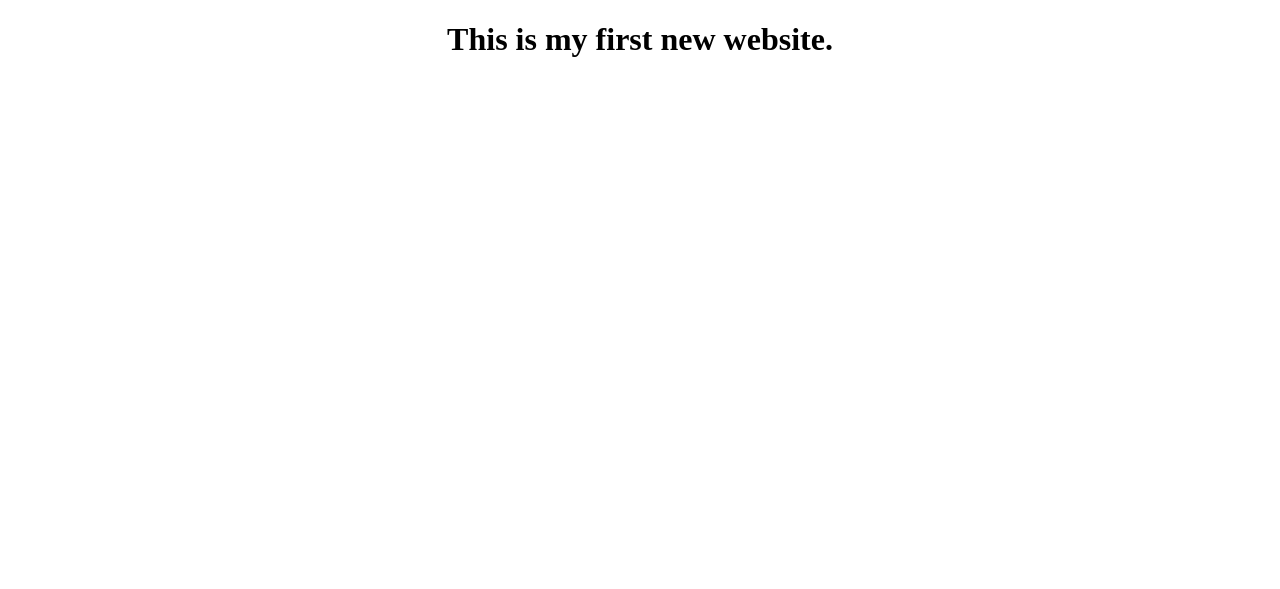
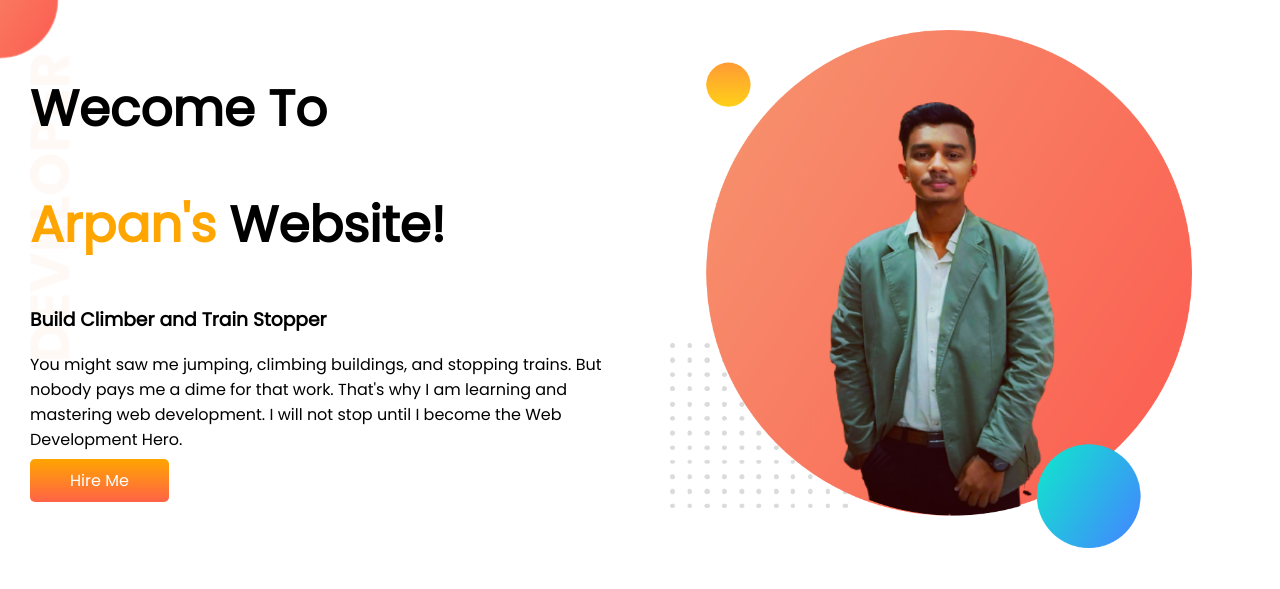
Before and after one commit to Arpan75/portfolio-repository, a plain HTML site: page index.html in a window 1280 px wide. Drawn offline with Linux system fonts and the light colour scheme.

Commit message:
info added

```diff
--- a/index.html
+++ b/index.html
@@ -1,13 +1,35 @@
 <!DOCTYPE html>
 <html lang="en">
+
 <head>
     <meta charset="UTF-8">
     <meta http-equiv="X-UA-Compatible" content="IE=edge">
     <meta name="viewport" content="width=device-width, initial-scale=1.0">
     <title>My Portfolio</title>
+    <link rel="preconnect" href="https://fonts.googleapis.com">
+    <link rel="preconnect" href="https://fonts.gstatic.com" crossorigin>
+    <link href="https://fonts.googleapis.com/css2?family=Poppins&display=swap" rel="stylesheet">
     <link rel="stylesheet" href="style.css">
 </head>
+
 <body>
-    <h1>This is my first new website.</h1>
+    <section class="top-banner">
+        <div class="half-width">
+            <h1>Wecome To</h1>
+            <h1><span class="orange-color">Arpan's</span> Website!</h1>
+            <h3>Build Climber and Train Stopper</h3>
+            <p>You might saw me jumping, climbing buildings, and stopping trains. But nobody pays me a dime for that
+                work.
+                That's why I am learning and mastering web development. I will not stop until I become the Web
+                Development
+                Hero.</p>
+            <a class="link-button" target="blank" href="https://www.linkedin.com/in/arpan-raj-a350631a8/">Hire Me</a>
+        </div>
+        <div class="half-width">
+            <img src="images/arpan-pic.png.png" alt="">
+        </div>
+    </section>
+
 </body>
+
 </html>
--- a/style.css
+++ b/style.css
@@ -1,5 +1,33 @@
+body{
+    font-family: 'Poppins', sans-serif;
+    margin: 0;
+}
 h1{
-    text-align: center;
-    color: black;
-    font-family: 'Times New Roman', Times, serif;
+    font-size: 50px;
 }
+.orange-color{
+    color: orange;
+}
+section{
+    display: flex;
+}
+.half-width{
+    width: 50%;
+    padding: 30px;
+}
+.half-width img{
+    width: 90%;
+}
+.link-button{
+    text-decoration: none;
+    background-image: linear-gradient(orange,tomato);
+    color: white;
+    font-weight: 400;
+    padding: 10px 40px;
+    border-radius: 5px;
+}
+.top-banner{
+    background-image: url(images/top-banner.png);
+    background-repeat: no-repeat;
+
+}
```
Also changed, not shown: images/arpan-pic.png.png (added), images/dream-bg.png (added), images/exp-bg.png (added), images/jhankar.png (added), images/jhankar2.png (added), images/my-bg.png (added), images/my-bg2.png (added), images/top-banner.png (added), show off/IMG_20210211_121659_301-removebg-preview.png (added), show off/IMG_20210211_121659_301.jpg (added), show off/IMG_20210417_191203_654.jpg (added), 1 other file.
